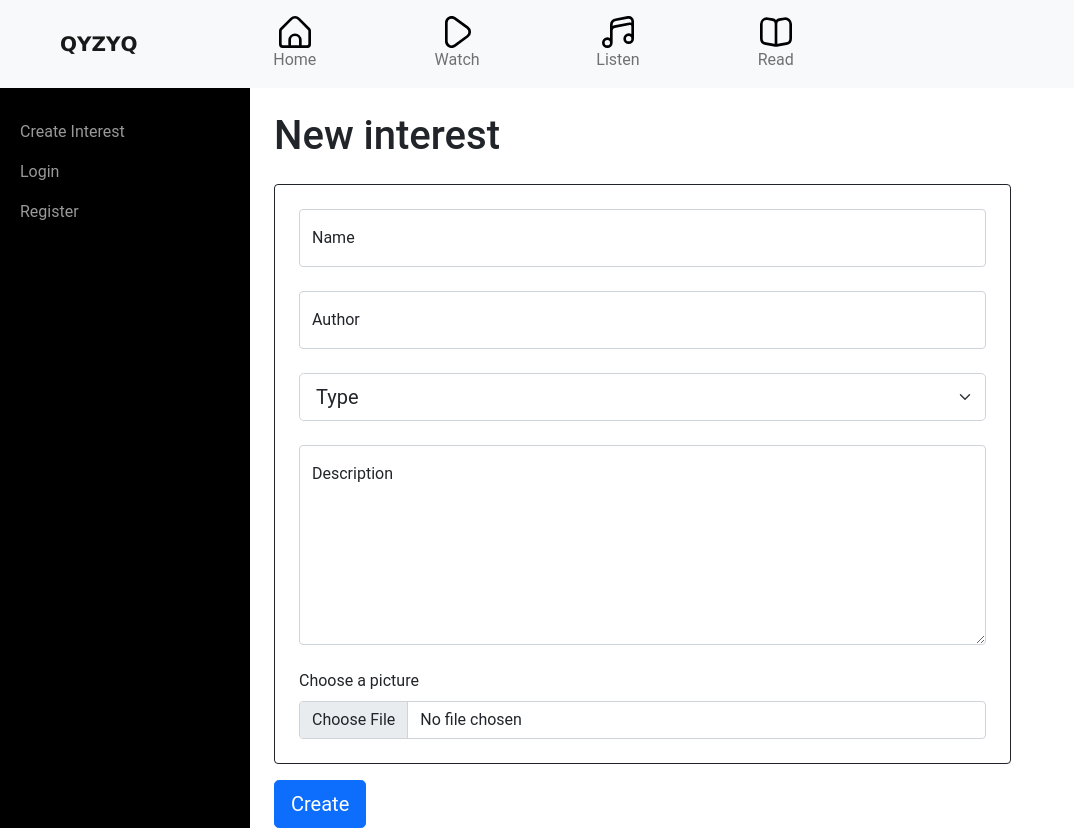
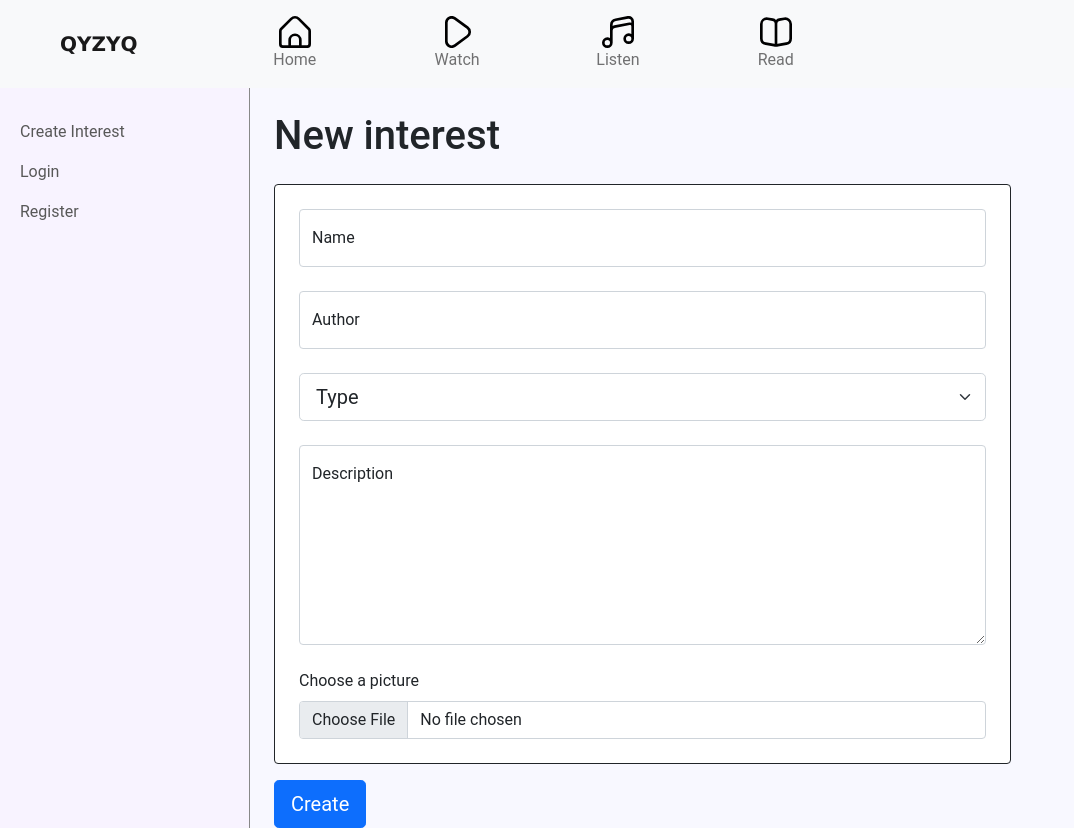
Before and after one commit to Fortitude42/QYZYQ, a React (Create React App) app: page /create-interest in a window 1280 px wide. Shown: the whole page, without its empty margins (0-1074 px from the left). Built offline with nearby package versions, Linux system fonts and the light colour scheme; no server answers.

Commit message:
changed backgournd colors of pages

```diff
--- a/src/App.css
+++ b/src/App.css
@@ -1,3 +1,15 @@
 .pt-100 {
 	padding-top: 88px;
 }
+
+.mt-100 {
+	margin-top: 88px;
+}
+
+#wrapper {
+	padding-left: 0;
+	-webkit-transition: all 0.5s ease;
+	-moz-transition: all 0.5s ease;
+	-o-transition: all 0.5s ease;
+	transition: all 0.5s ease;
+}
--- a/src/App.js
+++ b/src/App.js
@@ -59,12 +59,12 @@ export default class App extends Component {
 	render() {
 
 		return (
-			<div>
-
+			<div className="">
 				<Navbar/>
 				<div id="wrapper" className="pt-100">
 					<Sidebar/>
 
+					<div className="bg">
 						<Routes>
 							<Route path="" element={<Home types={['movie', 'book', 'music']}/>} key={'home'} />
 							<Route path="/book" element={<Home types={['book']}/>} key={'home'} />
@@ -78,6 +78,7 @@ export default class App extends Component {
 						</Routes>
 					</div>
 				</div>
+			</div>
 		)
 	}
 }
--- a/src/Pages/Create-Interest/CreateInterest.jsx
+++ b/src/Pages/Create-Interest/CreateInterest.jsx
@@ -74,7 +74,7 @@ function CreateInterest() {
 	return (
 		<div className="ps-4 pe-4 pt-4">
 			<h1>New interest</h1>
-			<div className="w-75 border border-dark rounded ps-4 pe-4 pt-4 pb-4 mt-4 position-relative">
+			<div className="w-75 border border-dark rounded ps-4 pe-4 pt-4 pb-4 mt-4 position-relative bg-white">
 				<div className="form-floating position-relative">
 					<input type="text" className="form-control" id="floatingInputGrid" placeholder="Name" value={interest.name} onChange={handleNameChange} />
 					<label htmlFor="floatingInputGrid">Name</label>
--- a/src/Pages/Interest/Interest.jsx
+++ b/src/Pages/Interest/Interest.jsx
@@ -15,7 +15,7 @@ export default class Interest extends Component {
 				<div className="w-30 d-flex justify-content-center">
 					<img height={420} width={"100%"} src={`/img/${this.state.interest.image}`} onError={(e)=>{e.target.onerror = null; e.target.src="/img/sample.webp"}} alt=""/>
 				</div>
-				<div className="ms-4 border border-1 rounded border-dark ps-4 pe-4 w-50">
+				<div className="ms-4 border border-1 rounded border-dark ps-4 pe-4 w-50 bg-light">
 					<h1 className="mt-4">{this.state.interest.name}</h1>
 					<h5>Author: {this.state.interest.author}</h5>
 					<h3>About {this.state.interest.type}</h3>
--- a/src/Pages/Login/Login.jsx
+++ b/src/Pages/Login/Login.jsx
@@ -28,7 +28,7 @@ function LoginForm() {
     })
 
     return (
-        <form className='login-form' onSubmit={submitHandler}>
+        <form className='' onSubmit={submitHandler}>
             <input type='email' placeholder='Email' onChange = {e => setDetail({...detail, email: e.target.value})} value={detail.email} />
             <input type='password' placeholder='Password' onChange = {e => setDetail({...detail, password: e.target.value})} value={detail.password} />
             <button>Login</button>
--- a/src/Pages/Register/Register.css
+++ b/src/Pages/Register/Register.css
@@ -57,7 +57,15 @@
     max-width: 300px;
     margin: 0 auto;
   }
+
+  html {
+    margin: 0;
+    height: 100%;
+  }
   body {
+    margin: 0;
+    min-height: 100%;
+    background: #F8F8FF;
     font-family: "Roboto", sans-serif;
     -webkit-font-smoothing: antialiased;
     -moz-osx-font-smoothing: grayscale;
--- a/src/Pages/User/User.jsx
+++ b/src/Pages/User/User.jsx
@@ -115,7 +115,7 @@ function User(props) {
 				</div>
 
 				<div className='pt-4 ps-4'>
-					<div className='ps-10 border border-1 border-dark rounded ps-4 pt-3'>
+					<div className='ps-10 border border-1 border-dark rounded ps-4 pt-3 bg-light'>
 						<h3>MUSIC</h3>
 						{interestList(interests.music)}
 
--- a/src/components/Home-Interest/HomeInterest.jsx
+++ b/src/components/Home-Interest/HomeInterest.jsx
@@ -16,7 +16,7 @@ export default class HomeInterest extends Component {
 
 	render() {
 		return (
-			<div className="border border-1 border-dark rounded ps-2 h-360 pt-4 pe-4 ps-4 w-100">
+			<div className="border border-1 border-dark rounded ps-2 h-360 pt-4 pe-4 ps-4 w-100 bg-light">
 				<div className="d-flex w-100">
 					<a className="w-25" href={this.state.path} >
 						<img className="rounded" height={260} width={"100%"} src={`/img/${this.state.interest.image}`} onError={(e)=>{e.target.onerror = null; e.target.src="/img/sample.webp"}} alt=""/>
--- a/src/components/Navbar/Navbar.css
+++ b/src/components/Navbar/Navbar.css
@@ -15,3 +15,7 @@ svg {
 .z-1000 {
     z-index: 1000;
 }
+
+.bg-navbar {
+    background-color: #FAF9F6;
+}
--- a/src/components/Navbar/Navbar.jsx
+++ b/src/components/Navbar/Navbar.jsx
@@ -6,7 +6,7 @@ function Navbar() {
   return (
     <div className="position-fixed z-1000 w-100">
       <nav className="navbar navbar-expand-lg navbar-light bg-light">
-        <div className="col-2 text-center">
+        <div className="col-2 text-center text-white">
           <a className="navbar-brand brand-name" href="/">QYZYQ</a>
           <button className="navbar-toggler" type="button" data-toggle="collapse" data-target="#navbarSupportedContent" aria-controls="navbarSupportedContent" aria-expanded="false" aria-label="Toggle navigation">
             <span className="navbar-toggler-icon"></span>
--- a/src/components/Sidebar/Sidebar.css
+++ b/src/components/Sidebar/Sidebar.css
@@ -1,8 +1,3 @@
-
- body {
-	overflow-x: hidden;
-}
-
 #wrapper {
 	padding-left: 0;
 	-webkit-transition: all 0.5s ease;
@@ -23,11 +18,13 @@
 	height: 100%;
 	margin-left: -250px;
 	overflow-y: auto;
-	background: #000;
+	background: #F8F3FF;
 	-webkit-transition: all 0.5s ease;
 	-moz-transition: all 0.5s ease;
 	-o-transition: all 0.5s ease;
 	transition: all 0.5s ease;
+	border-right: 1.5px solid;
+	border-color: #888888;
 }
 
 #wrapper.toggled #sidebar-wrapper {
@@ -64,13 +61,13 @@
 .sidebar-nav li a {
 	display: block;
 	text-decoration: none;
-	color: #999999;
+	color: #585858;
 }
 
 .sidebar-nav li a:hover {
 	text-decoration: none;
-	color: #fff;
-	background: rgba(255,255,255,0.5);
+	color: #000;
+	background: #72A0C1;
 }
 
 .sidebar-nav li a:active,
@@ -85,7 +82,7 @@
 }
 
 .sidebar-nav > .sidebar-brand a {
-	color: #999999;
+	color: #000;
 }
 
 .sidebar-nav > .sidebar-brand a:hover {
```
Also changed, not shown: public/img/e8ddf134-865c-483b-86cf-7ddf0c0ce5e5-1652237679149.jpg. Lines whose indentation alone changed are shown as unchanged.
